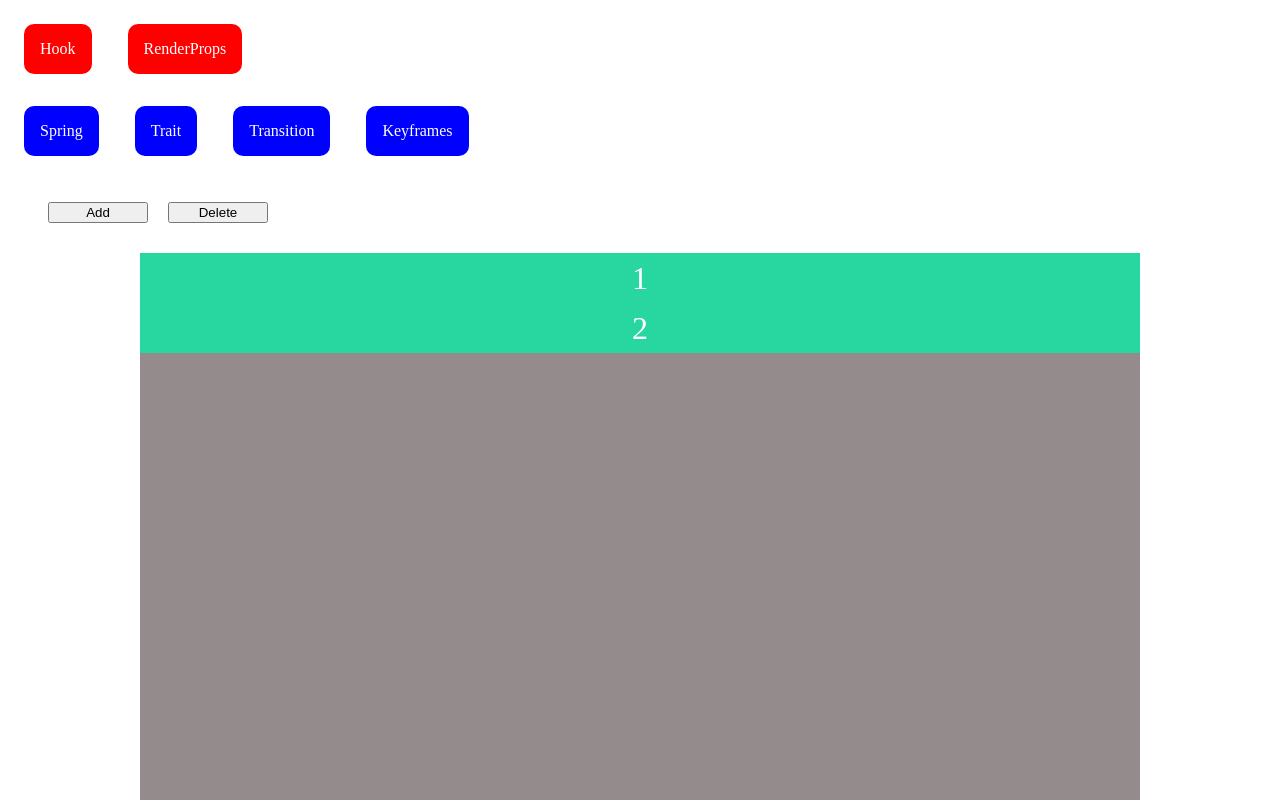
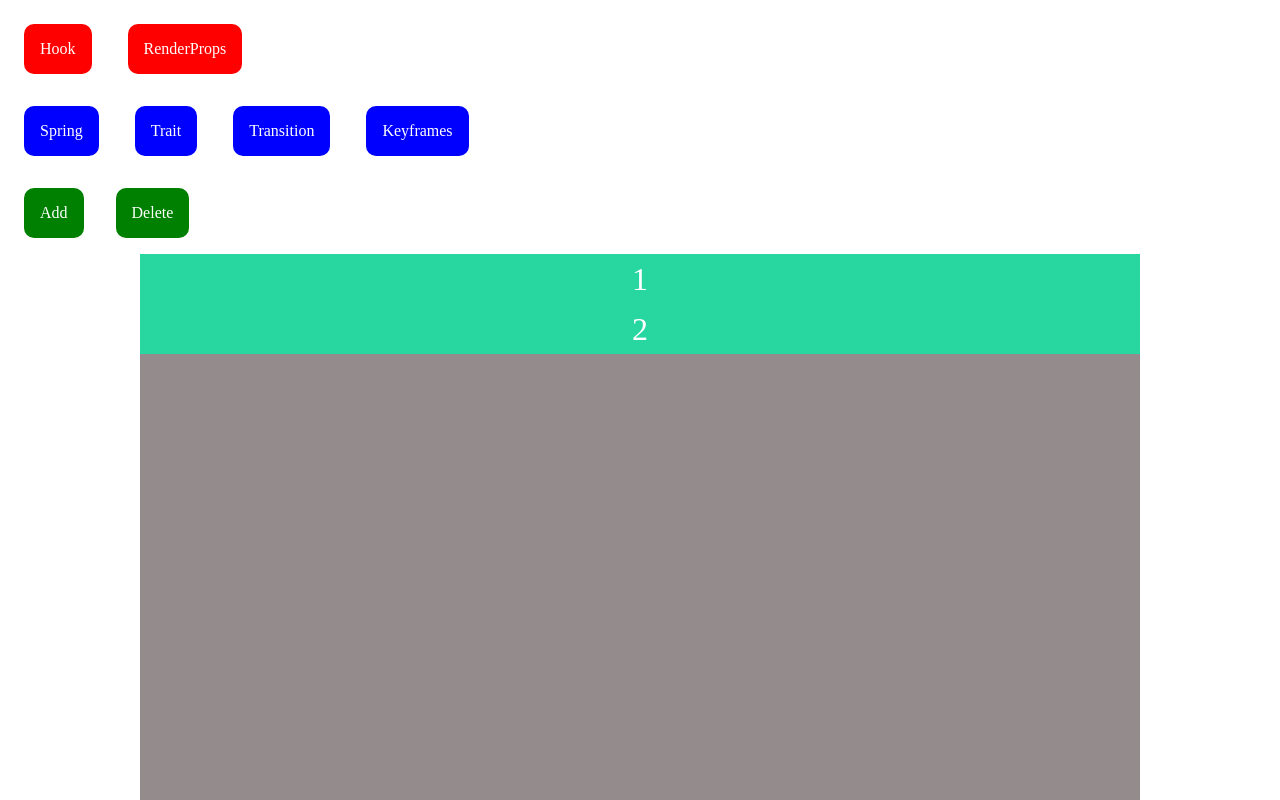
Before and after one commit to fukokami/react-spring-tech-talk, a React app: page /#/render-prop/Transition in a window 1280 px wide. Shown: the top 800 px of the page. Built offline with nearby package versions, Linux system fonts and the light colour scheme; the HTML template or start-up script is replaced by a standard one.

Commit message:
💄 change style

```diff
--- a/src/js/component/render-props/widget/RenderTransition.jsx
+++ b/src/js/component/render-props/widget/RenderTransition.jsx
@@ -29,10 +29,8 @@ export default class RenderTransition extends Component {
     render() {
         return (
             <div>
-                <div style={{ margin: 30 }}>
-                    <button onClick={() => this.addItem()}>Add</button>
-                    <button onClick={() => this.deleteItem()}>Delete</button>
-                </div>
+                <a className="green" onClick={() => this.addItem()}>Add</a>
+                <a className="green" onClick={() => this.deleteItem()}>Delete</a>
                 <div className="container">
                     <Transition
                         items={this.state.items}
```
